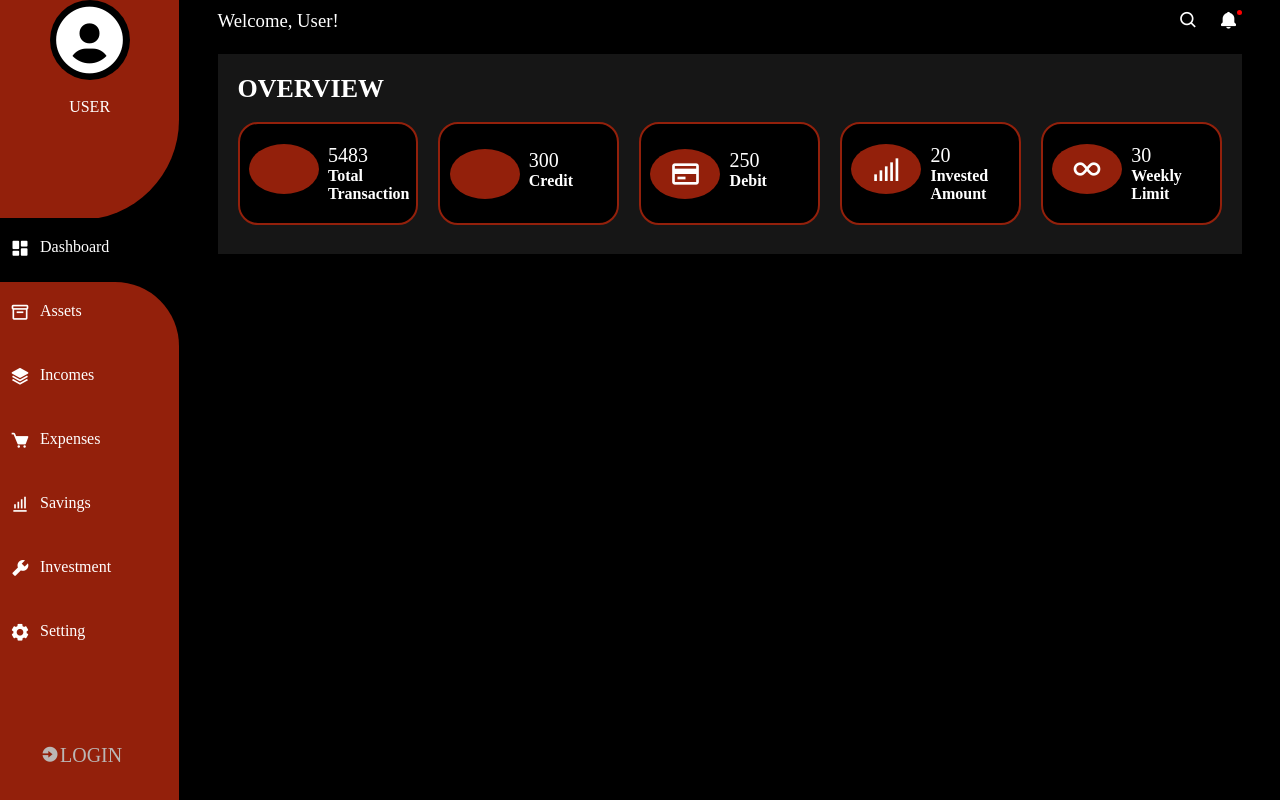
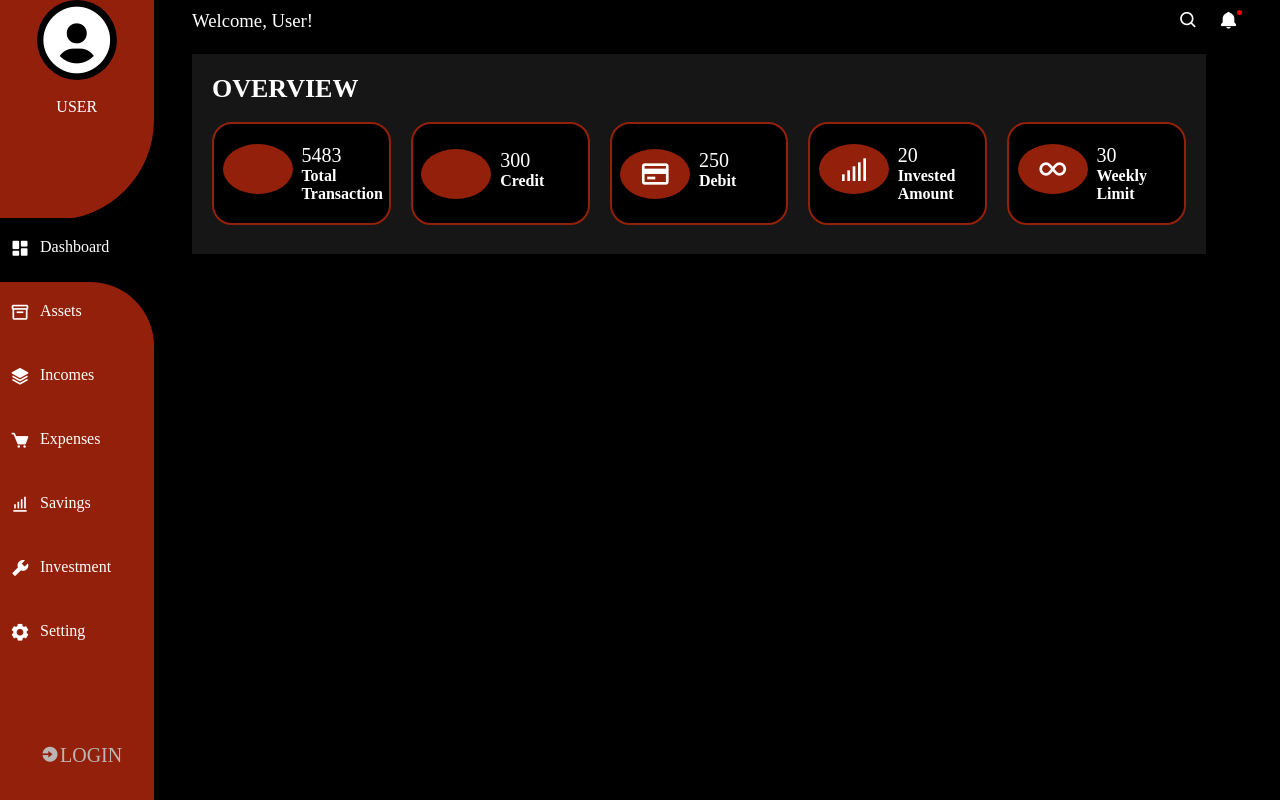
Before and after one commit to Lovethrech/personal-finance-manager, a Vue app: page / in a window 1280 px wide. Built offline with nearby package versions, Linux system fonts and the light colour scheme; some icons are missing.

Commit message:
...working on the landing0-page-overview container.

```diff
--- a/src/components/landing-page/LandingPageOverviewMainCtn.vue
+++ b/src/components/landing-page/LandingPageOverviewMainCtn.vue
@@ -16,7 +16,7 @@ import LandingPageOverviewBoxMainCtn from './LandingPageOverviewBoxMainCtn.vue';
 <style scoped>
 .landing-page-overview-main-ctn{
     background-color: #161616;
-    width:80vw;
+    width:90%;
     height:200px;
     margin: 10px 3vw;
     padding:20px;
```
